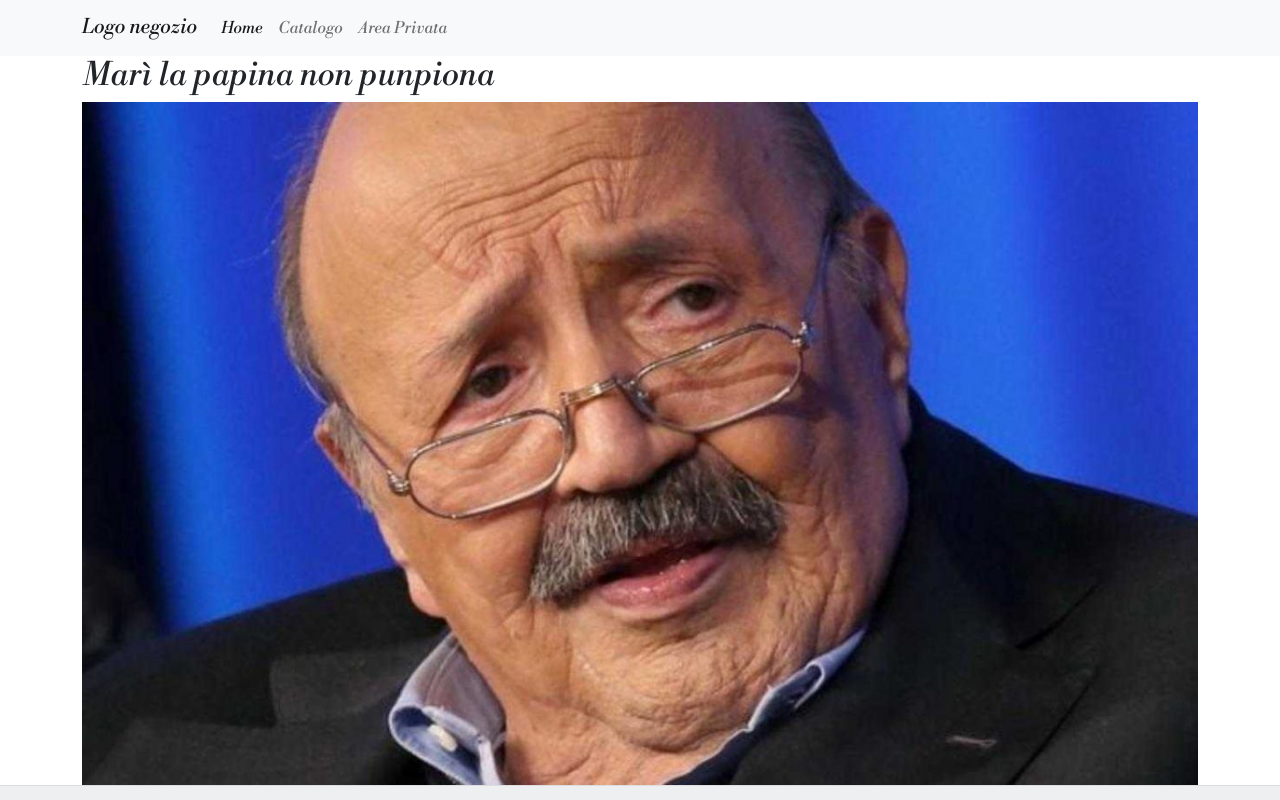
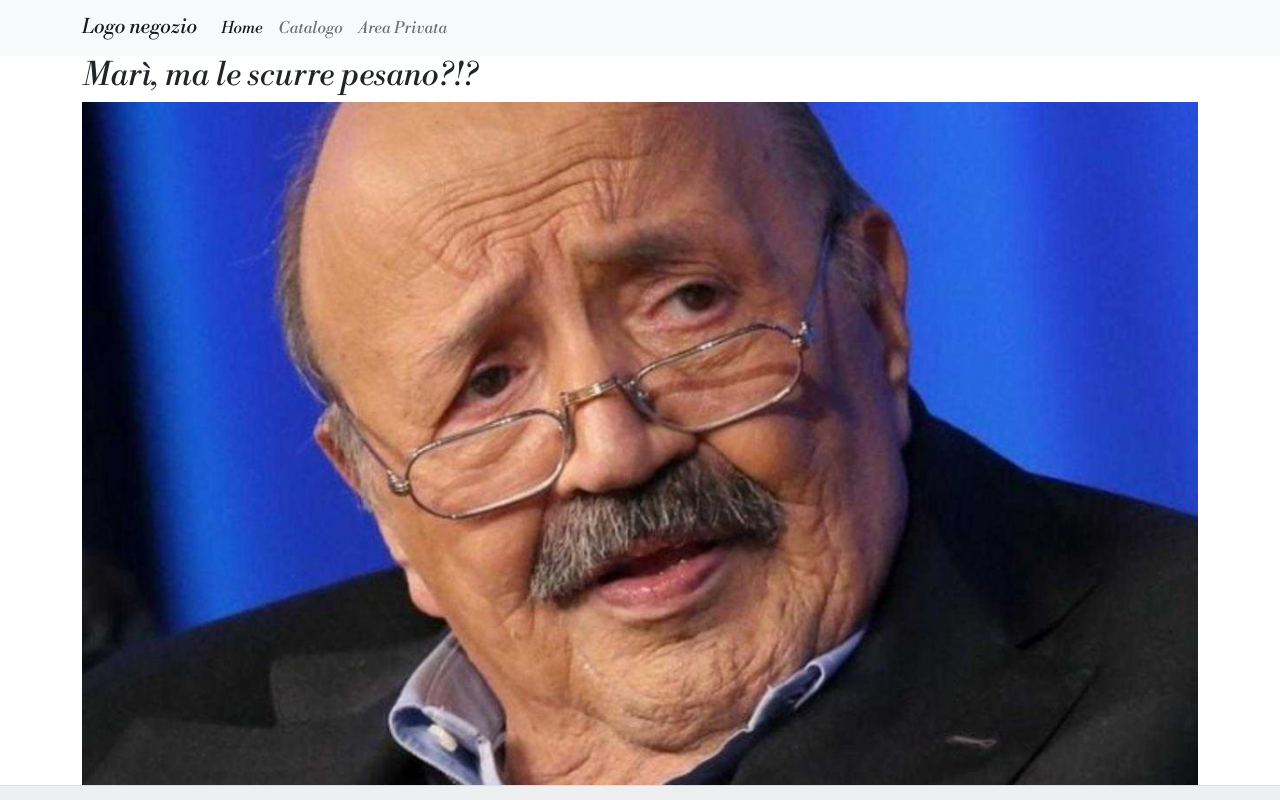
Before and after one commit to DanieleSudosi/ProgettoProva, an Angular app in the folder AppDiProvaCazzeggio/: page /not-found in a window 1280 px wide. Shown: the top 800 px of the page. Built offline with nearby package versions, Linux system fonts and the light colour scheme.

Commit message:
Gentilissimi

```diff
--- a/AppDiProvaCazzeggio/src/app/app.module.ts
+++ b/AppDiProvaCazzeggio/src/app/app.module.ts
@@ -1,5 +1,7 @@
 import { NgModule } from '@angular/core';
 import { BrowserModule } from '@angular/platform-browser';
+import { FormsModule } from '@angular/forms';
+import { HttpClientModule } from '@angular/common/http';
 
 import { AppRoutingModule } from './app-routing.module';
 import { AppComponent } from './app.component';
--- a/AppDiProvaCazzeggio/src/app/area-privata/area-privata.component.html
+++ b/AppDiProvaCazzeggio/src/app/area-privata/area-privata.component.html
@@ -1,3 +1,4 @@
+<h2 class="text-center text-info">Area Privata</h2>
 <div class="container-fluid text-center">
   <div class="btn-group " role="group" aria-label="Basic example">
     <button type="button" class="btn btn-primary">Video Games</button>
--- a/AppDiProvaCazzeggio/src/app/area-privata/models/game.ts
+++ b/AppDiProvaCazzeggio/src/app/area-privata/models/game.ts
@@ -1,7 +1,7 @@
 export class Game{
-    id: number;
     title: string;
     house: string;
     genre: string;
     description: string;
+    id?: number;
 }
--- a/AppDiProvaCazzeggio/src/app/area-privata/models/serieTv.ts
+++ b/AppDiProvaCazzeggio/src/app/area-privata/models/serieTv.ts
@@ -1,7 +1,7 @@
 export class serieTv{
-    id: number;
     title: string;
     house: string;
     genre: string;
     description: string;
+    id?: number;
 }
--- a/AppDiProvaCazzeggio/src/app/page404/page404.component.html
+++ b/AppDiProvaCazzeggio/src/app/page404/page404.component.html
@@ -1,2 +1,2 @@
-<h2>Marì la papina non punpiona</h2>
+<h2>Marì, ma le scurre pesano?!?</h2>
 <img src="../../assets/img/mauri.jpeg" class="img-fluid w-100">
```
Also changed, not shown: AppDiProvaCazzeggio/src/app/area-privata/area-privata.component.ts (+6 -1 lines), AppDiProvaCazzeggio/src/app/area-privata/service/servizio-privato.service.ts (+6 -1 lines).
